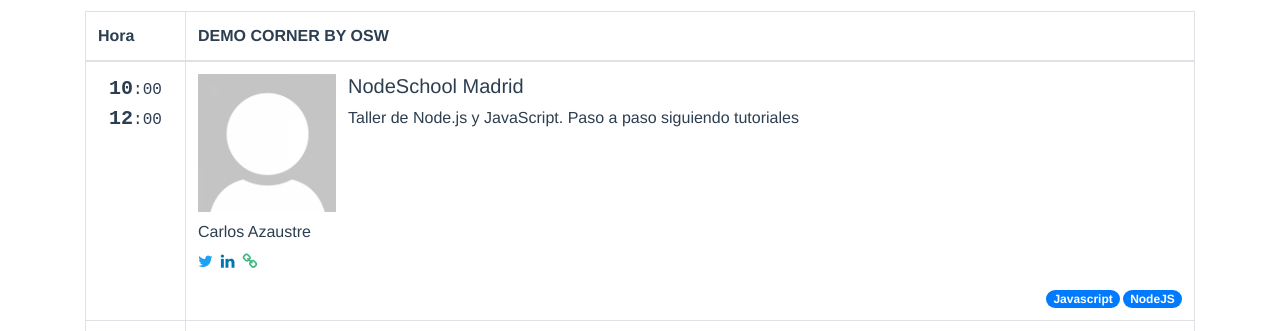
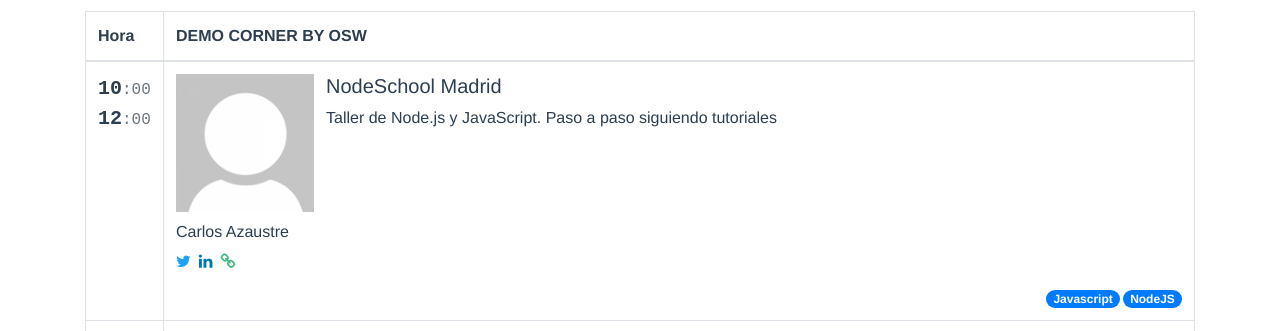
Before and after one commit to DevJourneyMadrid/june-18, a Vue app: page /#/ in a window 1280 px wide. Shown: the part 469-800 px from the top of the page. Built offline with nearby package versions, Linux system fonts and the light colour scheme; what vue-momentjs would draw is missing.

Commit message:
Initial commit

```diff
--- a/src/views/Home/SchedulerTableTrack.vue
+++ b/src/views/Home/SchedulerTableTrack.vue
@@ -3,7 +3,7 @@
     <h4>{{ data.date }}</h4> <!--Formatear fecha-->
     <div class="tracks" v-for="(track, index) in data.tracks" :key="index">
       <table class="table table-bordered">
-        <col width="100px"/>
+        <col width="78px"/>
         <thead>
         <tr>
           <th scope="col">Hora</th>
--- a/src/views/Home/TimeSlot.vue
+++ b/src/views/Home/TimeSlot.vue
@@ -1,12 +1,12 @@
 <template>
-  <th scope="row" class="text-center">
+  <th scope="row">
     <p class="m-0 lead">
       <span>{{ el.time.start.hour }}</span>
-      <small>:{{ el.time.start.min }}</small>
+      <small class="text-muted">:{{ el.time.start.min }}</small>
     </p>
     <p class="m-0 lead">
       <span>{{ el.time.end.hour }}</span>
-      <small>:{{ el.time.end.min }}</small>
+      <small class="text-muted">:{{ el.time.end.min }}</small>
     </p>
   </th>
 </template>
```
